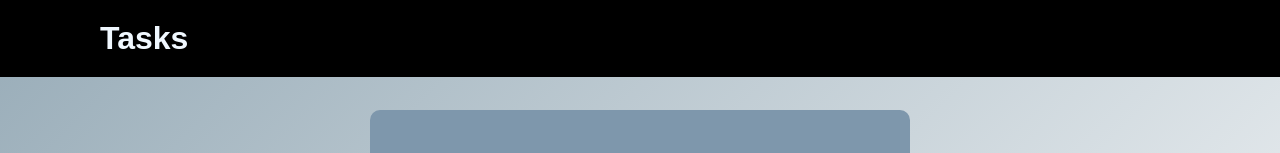
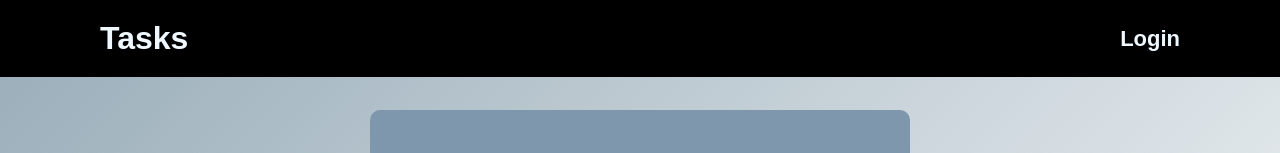
Before and after one commit to JvPaciello/lista-de-tarefas, a plain HTML site: page index.html in a window 1280 px wide. Shown: the top 153 px of the page. Drawn offline with Linux system fonts and the light colour scheme.

Commit message:
aaaaaaaaaaa

```diff
--- a/aula12.css
+++ b/aula12.css
@@ -31,11 +31,11 @@
 }
 .navbar a {
     position: relative;
-    font-size: 18px;
+    font-size: 22px;
     color:aliceblue;
     text-decoration:none;
     margin-left: 40px;
-    font-weight: 500;
+    font-weight: 700;
 }
 .navbar a::before {
     content: '';
--- a/index.html
+++ b/index.html
@@ -10,6 +10,7 @@
     <header class="header">
         <a href="index.html" class="logo">Tasks</a>
         <nav class="navbar">
+            <a href="index1.html">Login</a>
         </nav>
     </header>
     <div class="container">
```
